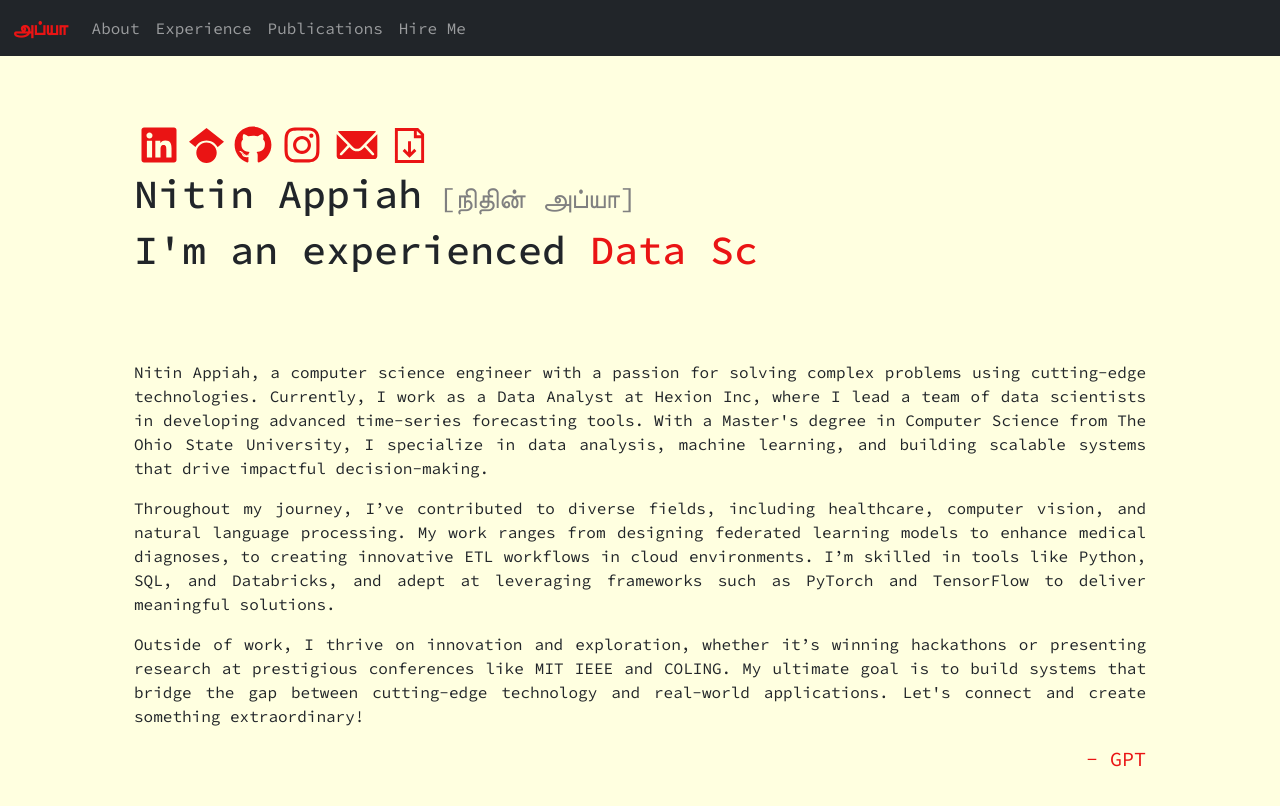
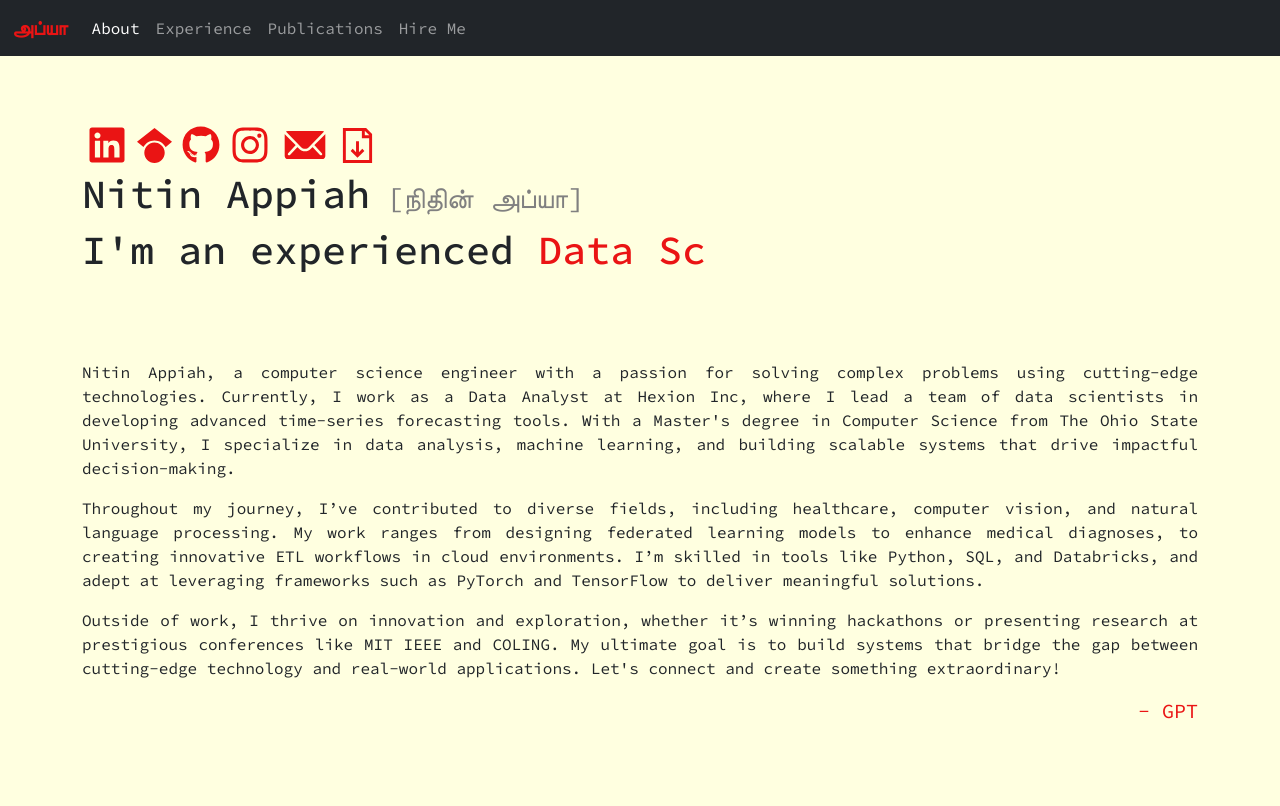
Before and after one commit to nitinappiah/nitinappiah.github.io, a React (Vite) app: page / in a window 1280 px wide. Shown: the top 806 px of the page. Built offline with nearby package versions, Linux system fonts and the light colour scheme.

Commit message:
adding changes to make it single page

```diff
--- a/src/assets/font.css
+++ b/src/assets/font.css
@@ -29,7 +29,7 @@
   border-color: "#ea1414";
 }
 
-a {
+text-decoration {
   text-decoration: none;
 }
 
@@ -42,3 +42,7 @@ a {
   padding: 5px;
   border-color: "#ea1414";
 }
+
+.cursor:hover {
+  cursor: pointer;
+}
--- a/src/components/navbar.tsx
+++ b/src/components/navbar.tsx
@@ -1,25 +1,34 @@
 import "../assets/font.css";
 import "bootstrap/js/src/collapse.js";
 
-function NavBar() {
+interface prop_data {
+  page:string;
+  setPage:Function;
+}
 
-  const url = window.location.href.split('/')
-  let select = url[url.length-1]
+function NavBar(prop:prop_data) {
+
+  // const url = window.location.href.split('/')
+  let select = prop.page
+  const changePage = (page:string) => {
+    console.log(page)
+    prop.setPage(page)
+  }
 
   let menu_items = ["About", "Experience", "Publications", "Hire Me"].map(
     (item) => {
       console.log(item, select)
       return (
-        <a className={`nav-link ${select.replace("%20", " ") === item ? "active" : ""}`} href={item}>
+        <div className={`cursor nav-link ${select.replace("%20", " ") === item ? "active" : ""}`} onClick={()=>changePage(item)}>
           {item}
-        </a>
+        </div>
       );
     }
   );
   return (
     <nav className="navbar navbar-dark bg-dark navbar-expand-lg source-code-pro-font">
       <div className="container-fluid">
-        <a className="navbar-brand red" href="/">
+        <a className="navbar-brand red" href="/" style={{color:"#ea1414"}}>
           <b>அப்யா</b>
         </a>
         <button
--- /dev/null
+++ b/src/components/parent.tsx
@@ -0,0 +1,32 @@
+import { useEffect, useState } from "react";
+import Experience from "../pages/experience_page";
+import Publications from "../pages/publications_page";
+import Contact from "../pages/contact_page.js";
+import HomePage from "../pages/home_page.tsx";
+import NavBar from "../components/navbar.tsx";
+
+function Parent() {
+  const [page, setPage] = useState("About");
+  console.log(page);
+  function getPage() {
+    if (page == "About") {
+      console.log(page);
+      return <HomePage />;
+    } else if (page == "Experience") {
+      return <Experience />;
+    } else if (page == "Publications") {
+        return <Publications />;
+    }
+    else if (page == "Hire Me") {
+      return <Contact />;
+    }
+  }
+  return (
+    <div>
+      <NavBar page={page} setPage={setPage}/>
+      {getPage()}
+    </div>
+  );
+}
+
+export default Parent;
--- a/src/main.tsx
+++ b/src/main.tsx
@@ -1,6 +1,7 @@
-import { StrictMode } from 'react'
+import { StrictMode, useState } from 'react'
 import { createRoot } from 'react-dom/client'
-import { createBrowserRouter, RouterProvider } from 'react-router-dom';
+import Parent from './components/parent.tsx'
+// import { createBrowserRouter, RouterProvider } from 'react-router-dom';
 import 'bootstrap/dist/css/bootstrap.css'
 import HomePage from './pages/home_page.tsx'
 import NavBar from './components/navbar.tsx';
@@ -8,31 +9,32 @@ import Experience from './pages/experience_page'
 import Publications from './pages/publications_page';
 import Contact from './pages/contact_page.js';
 
-const router = createBrowserRouter([
-  {
-    path: '/',
-    element: <HomePage />,
-  },
-  {
-    path: 'About',
-    element: <HomePage />,
-  },
-  {
-    path: 'experience',
-    element: <Experience />
-  },
-  {
-    path: 'publications',
-    element: <Publications />
-  },
-  {
-    path: 'Hire Me',
-    element: <Contact />
-  }
-])
+// const router = createBrowserRouter([
+//   {
+//     path: '/',
+//     element: <HomePage />,
+//   },
+//   {
+//     path: 'About',
+//     element: <HomePage />,
+//   },
+//   {
+//     path: 'experience',
+//     element: <Experience />
+//   },
+//   {
+//     path: 'publications',
+//     element: <Publications />
+//   },
+//   {
+//     path: 'Hire Me',
+//     element: <Contact />
+//   }
+// ])
+
 createRoot(document.getElementById('root')!).render(
   <StrictMode>
-      <NavBar />
-      <RouterProvider router={router} />
+      <Parent />
+      {/* <RouterProvider router={router} /> */}
   </StrictMode>,
 )
--- a/src/pages/contact_page.tsx
+++ b/src/pages/contact_page.tsx
@@ -814,11 +814,11 @@ Best, \n\
         </a>
       </div>
       <div className="source-code-pro-font container-margin flex-container">
-        <h3>Send me a message on LinkedIn&nbsp;</h3>
+        <h3>Send me a message on</h3>
         <a className="container-margin" href={"https://www.linkedin.com/in/nitin-appiah/"} target="_blank">
           <FaLinkedin className="icon-pad red" size={50} />
         </a>
-        <h3 className="inline">&nbsp;or Email&nbsp;</h3>
+        <h3 className="inline">or Email&nbsp;</h3>
         <div>
           <IoIosMail className="red" size={50} />
         </div>
@@ -842,7 +842,7 @@ Best, \n\
               )}`}
             >
               <div
-                className="btn-style"
+                className="btn-style text-decoration" style={{"textDecoration": "none"}}
               >
                 Send <IoIosMail size={50} />
               </div>
--- a/src/pages/experience_page.tsx
+++ b/src/pages/experience_page.tsx
@@ -146,7 +146,7 @@ function Experience() {
     [vue, "https://vue.ai/"],
   ].map((element) => {
     return (
-      <div className="card flex-img-div item-margin hover">
+      <div className="flex-img-div item-margin hover card" style={{width:"13vh", height:"13vh"}}>
         <a href={element[1]}>
           <img
             src={element[0]}
```
